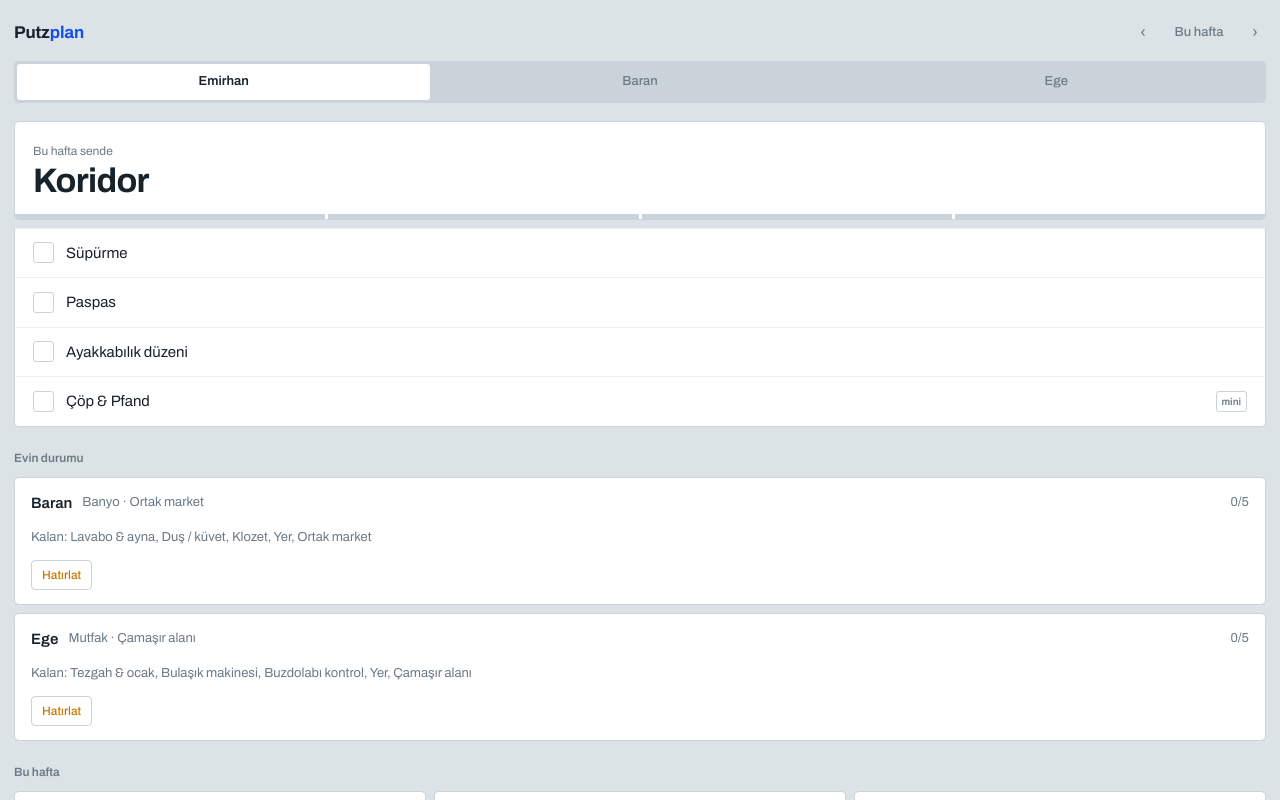
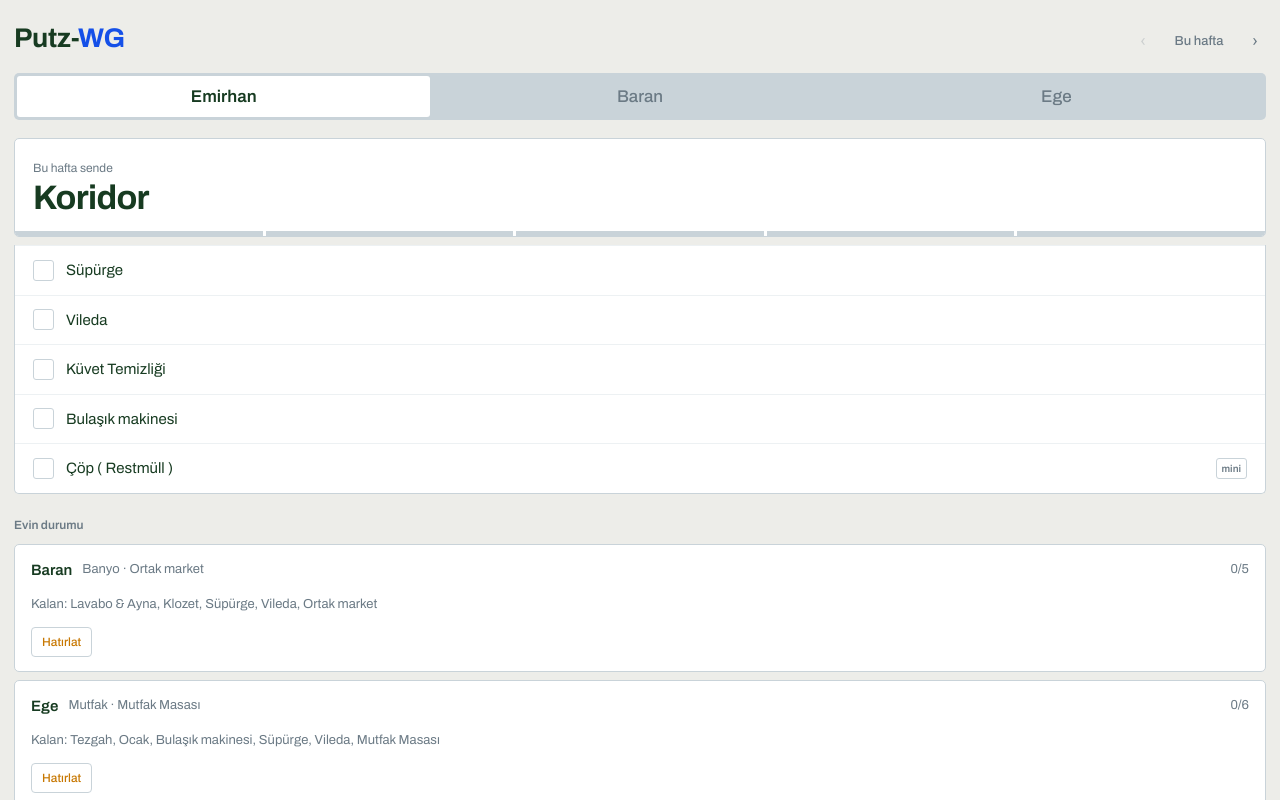
Before and after one commit to emircanakci/wg-putzplan, a Next.js app: page / in a window 1280 px wide. Shown: the top 800 px of the page. Built offline with nearby package versions, Linux system fonts and the light colour scheme; no server answers; the database is empty; a web font is replaced by a local one.

Commit message:
Görev rotasyonu ve arayüz güncellemeleri

```diff
--- a/app/page.jsx
+++ b/app/page.jsx
@@ -10,16 +10,26 @@ import { supabase } from "../lib/supabase";
 const PEOPLE = ["Emirhan", "Baran", "Ege"];
 
 const AREAS = [
-  { id: "koridor", name: "Koridor", tasks: ["Süpürme", "Paspas", "Ayakkabılık düzeni"] },
-  { id: "banyo", name: "Banyo", tasks: ["Lavabo & ayna", "Duş / küvet", "Klozet", "Yer"] },
-  { id: "mutfak", name: "Mutfak", tasks: ["Tezgah & ocak", "Bulaşık makinesi", "Buzdolabı kontrol", "Yer"] },
+  {
+    id: "koridor",
+    name: "Koridor",
+    tasks: ["Süpürge", "Vileda", "Küvet Temizliği", "Bulaşık makinesi",],
+    mini: { id: "cop", name: "Çöp" },
+  },
+  {
+    id: "banyo",
+    name: "Banyo",
+    tasks: ["Lavabo & Ayna", "Klozet", "Süpürge", "Vileda"],
+    mini: { id: "market", name: "Ortak market" },
+  },
+  {
+    id: "mutfak",
+    name: "Mutfak",
+    tasks: ["Tezgah", "Ocak", "Bulaşık makinesi", "Süpürge", "Vileda"],
+    mini: { id: "masa", name: "Mutfak Masası" },
+  },
 ];
 
-const MINI = [
-  { id: "cop", name: "Çöp & Pfand" },
-  { id: "market", name: "Ortak market" },
-  { id: "camasir", name: "Çamaşır alanı" },
-];
 
 // Rotasyonun başladığı pazartesi
 const START = new Date(2026, 8, 14);
@@ -29,11 +39,26 @@ const START = new Date(2026, 8, 14);
 const weekNow = () => Math.floor((Date.now() - START.getTime()) / 604800000);
 
 const rotation = (week) =>
-  PEOPLE.map((person, i) => ({
-    person,
-    area: AREAS[(i + week) % 3],
-    mini: MINI[(i + week * 2) % 3],
-  }));
+  PEOPLE.map((person, i) => {
+    const areaIndex = (((i + week) % 3) + 3) % 3;
+    const area = AREAS[areaIndex];
+
+    // Haftaya göre çöp türünü otomatik belirle (Çift haftalar: Restmüll, Tek haftalar: Gelbe/Pappe)
+    const copText = Math.abs(week) % 2 === 0
+      ? "Çöp ( Restmüll )"
+      : "Çöp ( Gelbe / Pappe )";
+
+    // Eğer alan Koridor ise çöp ismini dinamik yap, değilse kendi mini görevini koru
+    const mini = area.id === "koridor"
+      ? { ...area.mini, name: copText }
+      : area.mini;
+
+    return {
+      person,
+      area,
+      mini,
+    };
+  });
 
 const weekLabel = (week) => {
   const monday = new Date(START.getTime() + week * 604800000);
@@ -119,9 +144,15 @@ const toggle = async (person, task) => {
   const others = plan.filter((p) => p.person !== me);
   const myProgress = progressOf(mine);
 
+
   const buildNudge = (entry) => {
     const missing = tasksOf(entry).filter((t) => !done[keyFor(week, entry.person, t)]);
     return `${entry.person}, bu hafta ${entry.area.name} sende. Kalanlar: ${missing.join(", ")}`;
+  };
+
+const openWhatsApp = (entry) => {
+    const text = encodeURIComponent(buildNudge(entry));
+    window.open(`https://wa.me/?text=${text}`, "_blank");
   };
 
   return (
@@ -130,9 +161,9 @@ const toggle = async (person, task) => {
         @import url('https://fonts.googleapis.com/css2?family=Archivo:ital,wght@0,400;0,500;0,600;0,700&family=Archivo+Expanded:wght@600;700&display=swap');
 
         .pp {
-          --grout: #DCE3E7;
-          --tile: #FFFFFF;
-          --ink: #17222A;
+          --grout: #edede9;
+          --tile: #ffffff;
+          --ink: #173b21;
           --muted: #6B7A85;
           --line: #C9D3D9;
           --blue: #1550E8;
@@ -141,7 +172,7 @@ const toggle = async (person, task) => {
           background: var(--grout);
           color: var(--ink);
           font-family: 'Archivo', system-ui, sans-serif;
-          min-height: 100%;
+          min-height: 100vh;
           padding: 18px 14px 40px;
           -webkit-font-smoothing: antialiased;
         }
@@ -150,7 +181,7 @@ const toggle = async (person, task) => {
         .bar { display: flex; align-items: baseline; justify-content: space-between; margin-bottom: 14px; }
         .mark {
           font-family: 'Archivo Expanded', 'Archivo', sans-serif;
-          font-weight: 700; font-size: 17px; letter-spacing: -0.01em;
+          font-weight: 700; font-size: 27px; letter-spacing: -0.01em;
         }
         .mark span { color: var(--blue); }
         .weeknav { display: flex; align-items: center; gap: 2px; }
@@ -159,11 +190,12 @@ const toggle = async (person, task) => {
           font-size: 17px; line-height: 1; padding: 6px 8px; cursor: pointer; border-radius: 4px;
         }
         .weeknav button:hover { background: rgba(0,0,0,.05); color: var(--ink); }
+        .weeknav button:disabled {opacity: 0.25;cursor: not-allowed;}
         .weeknav b { font-size: 13px; font-weight: 500; min-width: 86px; text-align: center; color: var(--muted); }
 
         .who { display: flex; gap: 3px; margin-bottom: 18px; background: var(--line); padding: 3px; border-radius: 5px; }
         .who button {
-          flex: 1; border: none; background: transparent; font: inherit; font-size: 13px; font-weight: 500;
+          flex: 1; border: none; background: transparent; font: inherit; font-size: 17px; font-weight: 500;
           color: var(--muted); padding: 8px 4px; border-radius: 3px; cursor: pointer;
         }
         .who button[data-on="1"] { background: var(--tile); color: var(--ink); font-weight: 600; }
@@ -219,6 +251,37 @@ const toggle = async (person, task) => {
           color: var(--amber); padding: 5px 10px; border-radius: 4px; cursor: pointer; margin-top: 10px;
         }
         .poke:hover { background: #FFF8EC; }
+        .msg-box {
+          margin-top: 10px;
+          background: #FFF8EC;
+          border: 1px solid #F0DFBE;
+          border-radius: 4px;
+          padding: 10px 12px;
+        }
+        .msg {
+          font-size: 13px;
+          line-height: 1.5;
+          color: #7A4E00;
+          margin-bottom: 8px;
+        }
+        .wa-btn {
+          border: none;
+          background: #25D366;
+          color: white;
+          font: inherit;
+          font-size: 12px;
+          font-weight: 600;
+          padding: 6px 10px;
+          border-radius: 4px;
+          cursor: pointer;
+          display: inline-flex;
+          align-items: center;
+          gap: 4px;
+        }
+        .wa-btn:hover {
+          background: #20bd5a;
+        }
+
         .msg {
           margin-top: 10px; font-size: 13px; line-height: 1.5; background: #FFF8EC;
           border: 1px solid #F0DFBE; border-radius: 4px; padding: 10px 12px; color: #7A4E00;
@@ -235,12 +298,23 @@ const toggle = async (person, task) => {
       `}</style>
 
       <div className="bar">
-        <div className="mark">Putz<span>plan</span></div>
-        <div className="weeknav">
-          <button onClick={() => setWeek(week - 1)} aria-label="Önceki hafta">‹</button>
-          <b>{isCurrent ? "Bu hafta" : weekLabel(week)}</b>
-          <button onClick={() => setWeek(week + 1)} aria-label="Sonraki hafta">›</button>
-        </div>
+        <div className="mark">Putz-<span>WG</span></div>
+    <div className="weeknav">
+  <button
+    onClick={() => setWeek((prev) => Math.max(0, prev - 1))}
+    disabled={week <= 0}
+    aria-label="Önceki hafta"
+  >
+    ‹
+  </button>
+  <b>{isCurrent ? "Bu hafta" : weekLabel(week)}</b>
+  <button
+    onClick={() => setWeek((prev) => prev + 1)}
+    aria-label="Sonraki hafta"
+  >
+    ›
+  </button>
+</div>
       </div>
 
       <div className="who">
@@ -300,12 +374,21 @@ const toggle = async (person, task) => {
                 <button className="poke" onClick={() => setNudge(nudge === entry.person ? null : entry.person)}>
                   Hatırlat
                 </button>
-                {nudge === entry.person && <div className="msg">{buildNudge(entry)}</div>}
+                {nudge === entry.person && (
+                  <div className="msg-box">
+                    <div className="msg">{buildNudge(entry)}</div>
+                    <button className="wa-btn" onClick={() => openWhatsApp(entry)}>
+                      WhatsApp ile Gönder
+                    </button>
+                  </div>
+                )}
               </>
             )}
           </div>
         );
       })}
+
+
 
       <h2 style={{ marginTop: 22 }}>Bu hafta</h2>
       <div className="score">
```
